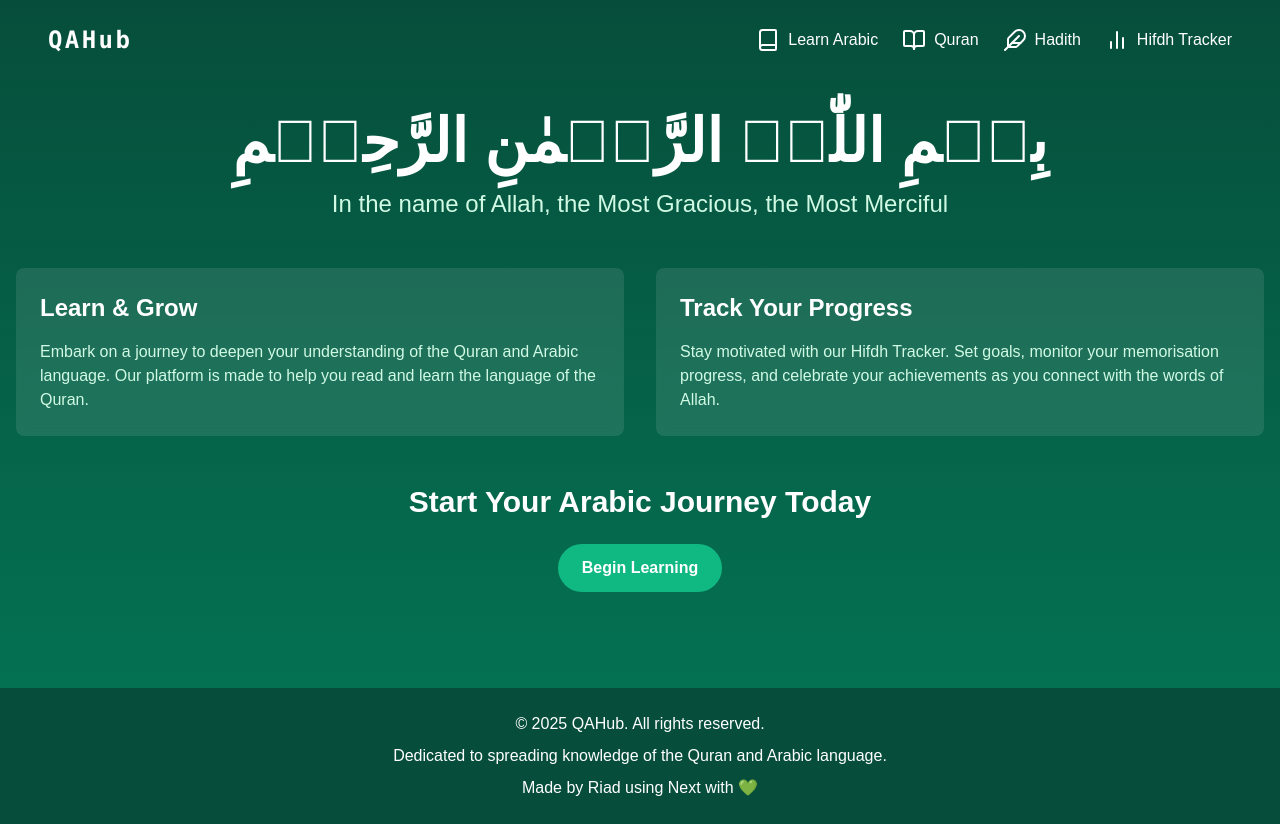
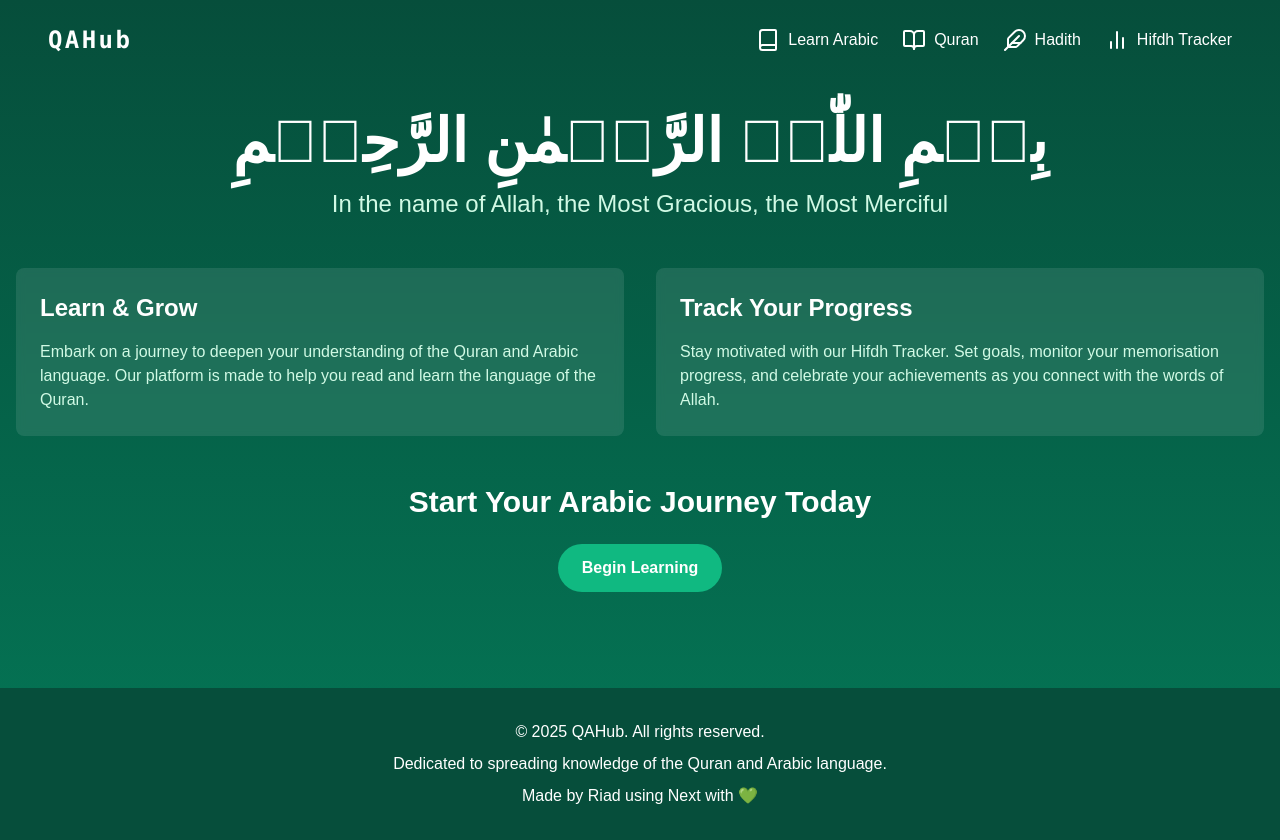
Before and after one commit to riad-mammadov/QAHub, a Next.js app: page / in a window 1280 px wide. Built offline with nearby package versions, Linux system fonts and the light colour scheme.

Commit message:
adjust footer

```diff
--- a/pages/Intro.jsx
+++ b/pages/Intro.jsx
@@ -46,7 +46,7 @@ export default function Home() {
         </section>
       </main>
 
-      <footer className="bg-emerald-900 text-white py-6">
+      <footer className="bg-emerald-900 text-white py-8 ">
         <div className="container mx-auto px-4 text-center">
           <p>&copy; 2025 QAHub. All rights reserved.</p>
           <p className="mt-2">
```
